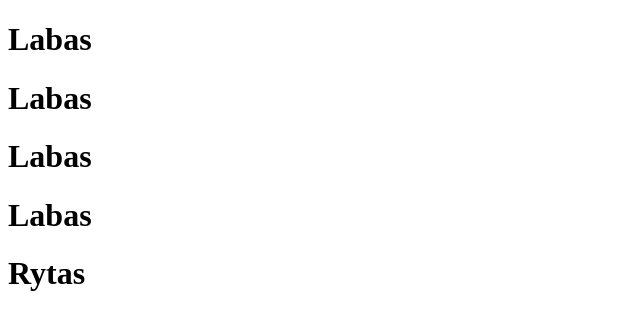
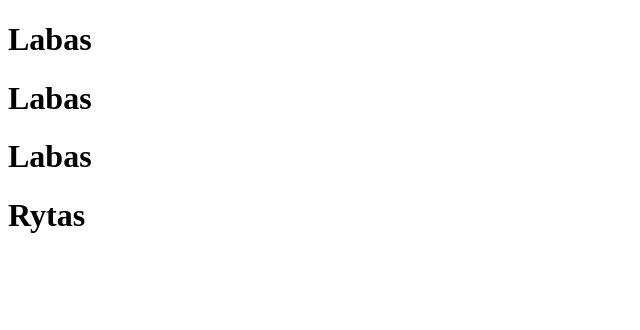
Before and after one commit to Jurate87/Bendras-projektas-intro, a website: page index.html in a window 1280 px wide. Shown: the whole page, without its empty margins (0-640 px from the left). Drawn offline with Linux system fonts and the light colour scheme.

Commit message:
Initial commit

```diff
--- a/index.html
+++ b/index.html
@@ -13,7 +13,6 @@
    <h1>Labas</h1>
    <h1>Labas</h1>
    <h1>Labas</h1>
-   <h1>Labas</h1>
    <h1>Rytas</h1>
 
 </body>
```
